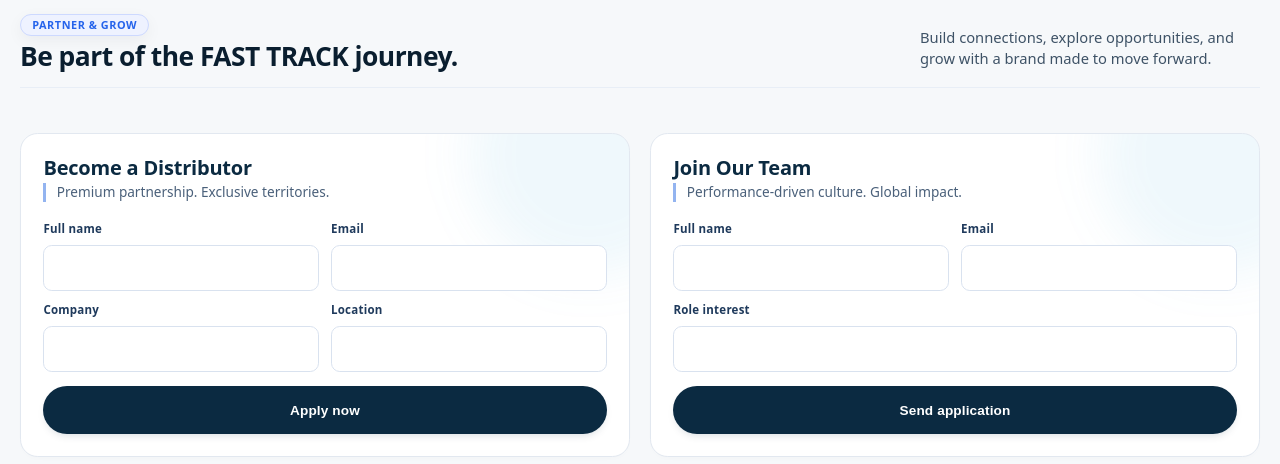
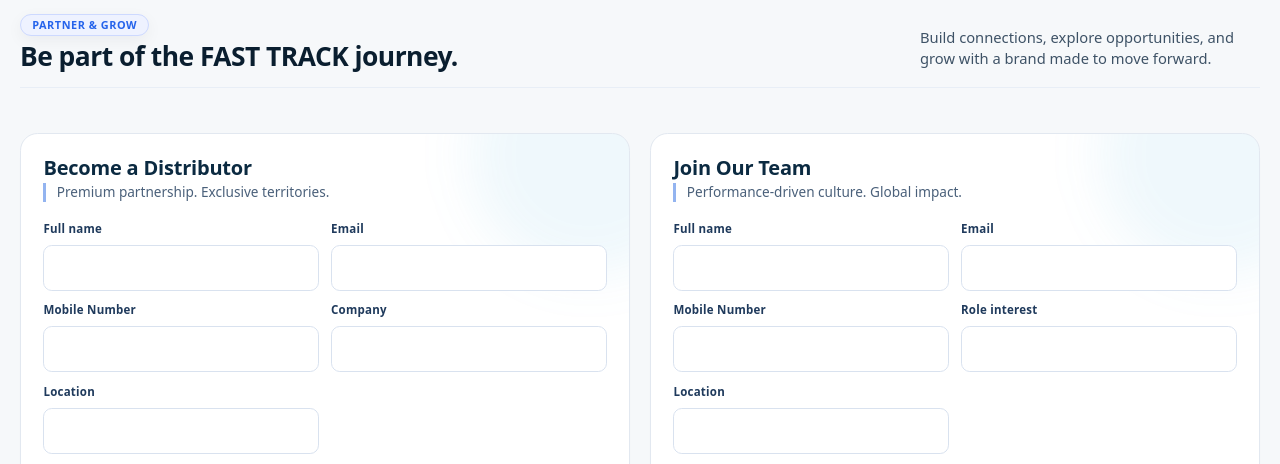
Before and after one commit to Shreyakamble08/Bluerich, a plain HTML site: page index.html in a window 1280 px wide. Shown: the part 1910-2374 px from the top of the page. Drawn offline with Linux system fonts and the light colour scheme.

Commit message:
form updated

```diff
--- a/index.html
+++ b/index.html
@@ -2617,6 +2617,7 @@
                     <span class="section-label">Partner & Grow</span>
                     <h2 class="section-title">Be part of the FAST TRACK journey.</h2>
                 </div>
+
                 <p class="section-text">
                     Build connections, explore opportunities, and grow with a brand made to move forward.
                 </p>
@@ -2626,67 +2627,121 @@
 
                 <!-- Distributor -->
                 <article id="distributor" class="opportunity-card">
+
                     <div class="card-head">
                         <h2>Become a Distributor</h2>
                         <p>Premium partnership. Exclusive territories.</p>
                     </div>
 
                     <form id="distributor-form" class="opportunity-form" data-type="distributor">
+
                         <div class="form-row">
+
                             <div class="form-field">
                                 <label for="distributor-name">Full name</label>
                                 <input id="distributor-name" name="full_name" type="text" required />
                             </div>
+
                             <div class="form-field">
                                 <label for="distributor-email">Email</label>
                                 <input id="distributor-email" name="email" type="email" required />
                             </div>
+
                         </div>
+
                         <div class="form-row">
+
+                            <div class="form-field">
+                                <label for="distributor-mobile">Mobile Number</label>
+                                <input id="distributor-mobile" name="mobile" type="tel" inputmode="numeric"
+                                    autocomplete="tel" pattern="[0-9]{10}" maxlength="10" required />
+                            </div>
 
                             <div class="form-field">
                                 <label for="distributor-company">Company</label>
                                 <input id="distributor-company" name="company" type="text" />
                             </div>
 
+                        </div>
+
+                        <div class="form-row">
+
                             <div class="form-field">
                                 <label for="distributor-location">Location</label>
                                 <input id="distributor-location" name="location" type="text" />
                             </div>
 
                         </div>
-                        <button type="submit" class="btn btn-primary form-button">Apply now</button>
+
+                        <button type="submit" class="btn btn-primary form-button">
+                            Apply now
+                        </button>
+
                     </form>
                 </article>
 
+
+
                 <!-- Careers -->
                 <article id="careers" class="opportunity-card">
+
                     <div class="card-head">
                         <h2>Join Our Team</h2>
                         <p>Performance-driven culture. Global impact.</p>
                     </div>
 
                     <form id="careers-form" class="opportunity-form" data-type="careers">
+
+                        <!-- Row 1 -->
                         <div class="form-row">
+
                             <div class="form-field">
                                 <label for="career-name">Full name</label>
                                 <input id="career-name" name="full_name" type="text" required />
                             </div>
+
                             <div class="form-field">
                                 <label for="career-email">Email</label>
                                 <input id="career-email" name="email" type="email" required />
                             </div>
+
                         </div>
-                        <div class="form-field">
-                            <label for="career-role">Role interest</label>
-                            <input id="career-role" name="role" type="text" />
+
+                        <!-- Row 2 -->
+                        <div class="form-row">
+
+                            <div class="form-field">
+                                <label for="career-mobile">Mobile Number</label>
+                                <input id="career-mobile" name="mobile" type="tel" inputmode="numeric"
+                                    autocomplete="tel" pattern="[0-9]{10}" maxlength="10" required />
+                            </div>
+
+                            <div class="form-field">
+                                <label for="career-role">Role interest</label>
+                                <input id="career-role" name="role" type="text" />
+                            </div>
+
                         </div>
-                        <button type="submit" class="btn btn-primary form-button">Send application</button>
+
+                        <!-- Row 3 -->
+                        <div class="form-row">
+
+                            <div class="form-field">
+                                <label for="career-location">Location</label>
+                                <input id="career-location" name="location" type="text" />
+                            </div>
+
+                        </div>
+
+                        <button type="submit" class="btn btn-primary form-button">
+                            Send application
+                        </button>
+
                     </form>
                 </article>
 
             </div>
-            </div>
+
         </section>
 
         <!-- ================= THEME PALETTE ================= -->
@@ -3042,11 +3097,12 @@
         });
 
         //form submit
+        // ============================================================
+        // OPPORTUNITY FORMS → WHATSAPP
+        // ============================================================
         (function () {
             'use strict';
 
-            // WhatsApp number
-
             const WHATSAPP_NUMBER = '919689502666';
 
             document.addEventListener('DOMContentLoaded', function () {
@@ -3060,10 +3116,13 @@
 
                         const name = formData.get('full_name') || '';
                         const email = formData.get('email') || '';
+                        const mobile = formData.get('mobile') || '';
 
                         let message = '';
 
-                        // Distributor form
+                        // ========================================================
+                        // DISTRIBUTOR FORM
+                        // ========================================================
                         if (form.dataset.type === 'distributor') {
 
                             const company = formData.get('company') || '';
@@ -3074,41 +3133,50 @@
 
 I am interested in becoming a FAST TRACK Distributor.
 
+*Distributor Details*
+
 Name: ${name}
 Email: ${email}
+Mobile Number: ${mobile}
 Company: ${company}
 Location: ${location}
+
 Please share more details regarding the distributor partnership.`;
-
                         }
 
-                        // Careers form
+                        // ========================================================
+                        // CAREERS FORM
+                        // ========================================================
                         else if (form.dataset.type === 'careers') {
 
                             const role = formData.get('role') || '';
+                            const location = formData.get('location') || '';
 
                             message =
                                 `Hello FAST TRACK Team,
 
 I am interested in joining the FAST TRACK team.
 
+*Career Details*
+
 Name: ${name}
 Email: ${email}
+Mobile Number: ${mobile}
 Role Interest: ${role}
+Location: ${location}
 
 Please share more details regarding the opportunity.`;
                         }
 
-                        // Encode the complete message
+                        // ========================================================
+                        // OPEN WHATSAPP
+                        // ========================================================
                         const encodedMessage = encodeURIComponent(message);
 
-                        // WhatsApp URL
                         const whatsappURL =
                             `https://wa.me/${WHATSAPP_NUMBER}?text=${encodedMessage}`;
 
-                        // Open WhatsApp
                         window.open(whatsappURL, '_blank');
-
                     });
 
                 });
@@ -3116,7 +3184,6 @@
             });
 
         })();
-
     </script>
 
 </body>
```
